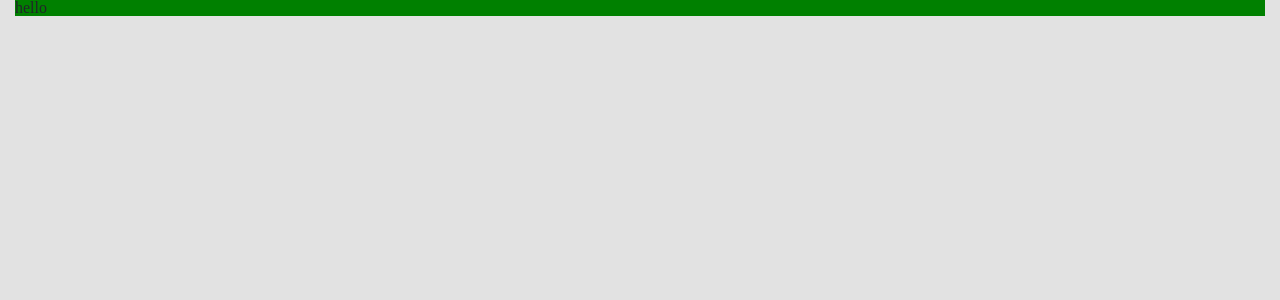
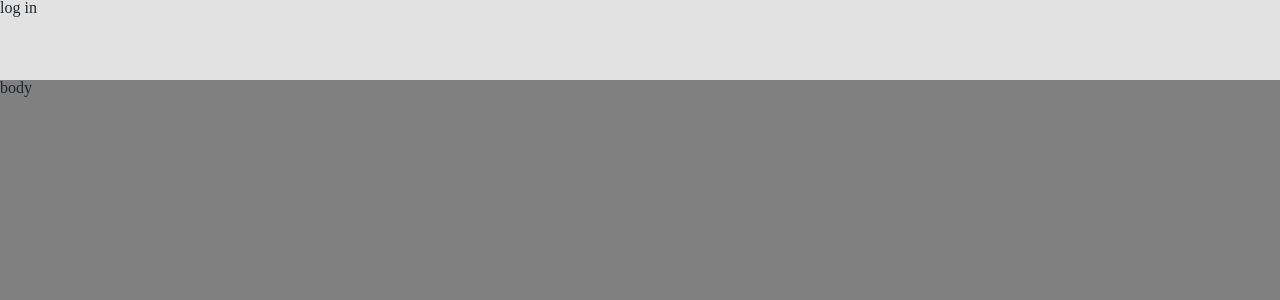
Before and after one commit to looking-fox/ecrm, a React (Create React App) app: page / in a window 1280 px wide. Shown: the top 300 px of the page. Built offline with nearby package versions, Linux system fonts and the light colour scheme.

Commit message:
Switching to CSS Grid.

```diff
--- a/src/components/Home/Home.css
+++ b/src/components/Home/Home.css
@@ -1,14 +1,14 @@
-.background {
-    height: 100vh;
-    background-color: #e2e2e2;
+.app{
+    display: grid;
+    grid-template-columns: 2;
+    grid-template-rows: 10vh 90vh;
 }
-.header {
-    height: 80px;
-    background-color: #e2e2e2;
+
+.header{
+   grid-row: 1;
+   background-color: #e2e2e2;
 }
-.body {
-    height: 89vh;
+.body{
+    grid-row: 2;
+    background-color: gray;
 }
-.imga {
-    background-color: green;
-}
--- a/src/components/Home/Home.js
+++ b/src/components/Home/Home.js
@@ -4,12 +4,14 @@ import './Home.css'
 export default class Home extends Component {
   render() {
     return (
-      <div className="container-fluid background">
+      <div className="app">
 
-        <div className="col w-100 imga">
-            <div className="row">
-            hello
-            </div>
+        <div className="header">
+           log in
+        </div>
+
+        <div className="body">
+            body
         </div>
 
       </div>
```
